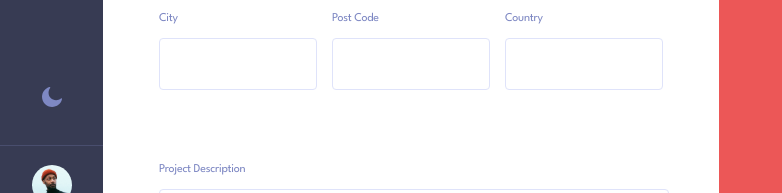
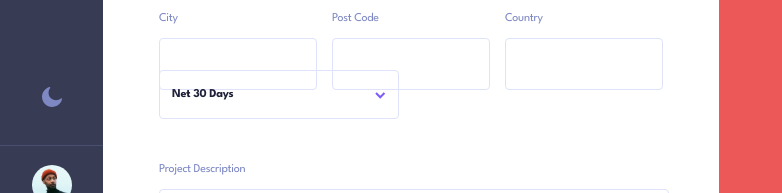
Before and after one commit to Nicocurtis16/FRONTEND-SPECIALIZATION-LABS, an Angular app in the folder Invoice-App/: page / in a window 1280 px wide. Shown: the part 577-770 px from the top of the page, without its empty margins (0-782 px from the left). Built offline with nearby package versions, Linux system fonts and the light colour scheme.

Commit message:
payment terms component set

```diff
--- a/Invoice-App/src/app/component/edit-invoice/edit-invoice.component.html
+++ b/Invoice-App/src/app/component/edit-invoice/edit-invoice.component.html
@@ -85,7 +85,9 @@
         </div>
       </div>
       <div class="dateTermsDescription">
-        <div class="dateTerms"></div>
+        <div class="dateTerms">
+          <app-payment-terms></app-payment-terms>
+        </div>
         <div class="description">
           <div class="streetAddress">
             <app-text [variant]="'body1'" [text]="'Project Description'" [color]="'--tertiary'"></app-text>
--- a/Invoice-App/src/app/component/edit-invoice/edit-invoice.component.ts
+++ b/Invoice-App/src/app/component/edit-invoice/edit-invoice.component.ts
@@ -2,6 +2,7 @@ import { Component } from '@angular/core';
 import {SidebarComponent} from "../sidebar/sidebar.component";
 import {HeadLineComponent} from "../../features/head-line/head-line.component";
 import {TextComponent} from "../../features/text/text.component";
+import {PaymentTermsComponent} from "../../features/payment-terms/payment-terms.component";
 
 @Component({
   selector: 'app-edit-invoice',
@@ -9,7 +10,8 @@ import {TextComponent} from "../../features/text/text.component";
   imports: [
     SidebarComponent,
     HeadLineComponent,
-    TextComponent
+    TextComponent,
+    PaymentTermsComponent
   ],
   templateUrl: './edit-invoice.component.html',
   styleUrl: './edit-invoice.component.css'
--- /dev/null
+++ b/Invoice-App/src/app/features/payment-terms/payment-terms.component.css
@@ -0,0 +1,56 @@
+.dropdown-container {
+  position: relative;
+  width: 240px;
+}
+
+.dropdown-button {
+  display: flex;
+  align-items: center;
+  justify-content: space-between;
+  border: 1px solid var(--grey);
+  border-radius: 4px;
+  padding: 8px 12px;
+  width: 100%;
+  background-color: transparent;
+  cursor: pointer;
+}
+.dropdown-button:hover {
+  border: 1px solid var(--primary-color);
+}
+.dropdown-button:focus {
+  border: 1px solid var(--primary-color);
+
+}
+.dropdown-content {
+  margin-top: 20px;
+  position: absolute;
+  top: 100%;
+  left: 0;
+  width: 100%;
+  background-color: white;
+  border-radius: 8px;
+  box-shadow: 0 2px 4px rgba(0, 0, 0, 0.1);
+  z-index: 10;
+}
+
+.dropdown-option button {
+  width: 90%;
+  text-align: left;
+  margin-left: 8px;
+  background: none;
+  border: none;
+  cursor: pointer;
+  transition: background-color 0.2s ease;
+  border-bottom: 1px solid var(--grey); /* Set specific color for the bottom border */
+
+}
+
+.dropdown-option button:hover {
+  color: var(--primary-color);
+}
+
+
+.label {
+  display: flex;
+  align-items: center;
+}
--- /dev/null
+++ b/Invoice-App/src/app/features/payment-terms/payment-terms.component.html
@@ -0,0 +1,28 @@
+<div class="dropdown-container">
+  <button (click)="toggleDropdown()" class="dropdown-button">
+    <app-head-line
+      [variant]="'h4'"
+      [text]="selectedPaymentTerm"
+      [color]="'--secondary-color'">
+    </app-head-line>
+    <div>
+      <img
+        [src]="isDropdownOpen ? 'assets/images/icon-arrow-up.svg' : 'assets/images/icon-arrow-down.svg'"
+        alt="Dropdown Arrow Icon" />
+    </div>
+  </button>
+
+  <div *ngIf="isDropdownOpen" class="dropdown-content">
+    <div *ngFor="let term of paymentTerms" class="dropdown-option">
+      <button
+        class="cards"
+        (click)="selectPaymentTerm(term)">
+        <app-head-line
+          [variant]="'h4'"
+          [color]="'--base-black'"
+          [text]="term">
+        </app-head-line>
+      </button>
+    </div>
+  </div>
+</div>
--- /dev/null
+++ b/Invoice-App/src/app/features/payment-terms/payment-terms.component.ts
@@ -0,0 +1,30 @@
+import { Component, EventEmitter, Output } from '@angular/core';
+import { HeadLineComponent } from "../head-line/head-line.component";
+import {NgForOf, NgIf} from "@angular/common";
+
+@Component({
+  selector: 'app-payment-terms',
+  standalone: true,
+  imports: [HeadLineComponent, NgIf, NgForOf],
+  templateUrl: './payment-terms.component.html',
+  styleUrls: ['./payment-terms.component.css']
+})
+export class PaymentTermsComponent {
+  @Output() paymentTermChange = new EventEmitter<string>();
+
+  isDropdownOpen: boolean = false;
+  paymentTerms = ['Net 1 Day', 'Net 7 Days', 'Net 14 Days', 'Net 30 Days'];
+  selectedPaymentTerm: string = 'Net 30 Days';
+
+  toggleDropdown() {
+    this.isDropdownOpen = !this.isDropdownOpen;
+    console.log('Dropdown is now:', this.isDropdownOpen);
+  }
+
+  selectPaymentTerm(term: string) {
+    this.selectedPaymentTerm = term;
+    this.paymentTermChange.emit(term);
+    this.isDropdownOpen = false; // Close dropdown after selection
+    console.log('Selected payment term:', term);
+  }
+}
```
Also changed, not shown: 1 other file (tests, documents, lock files or other folders).
